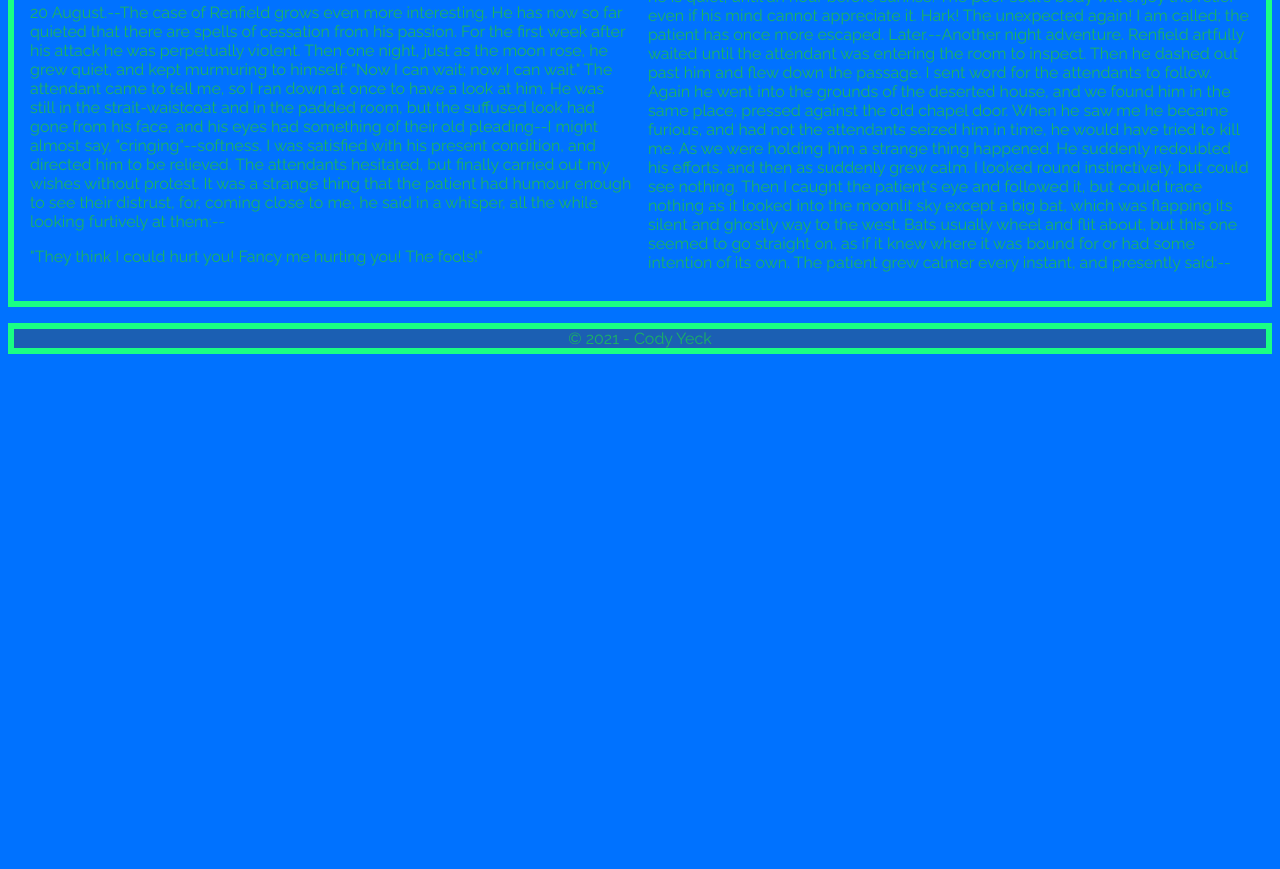
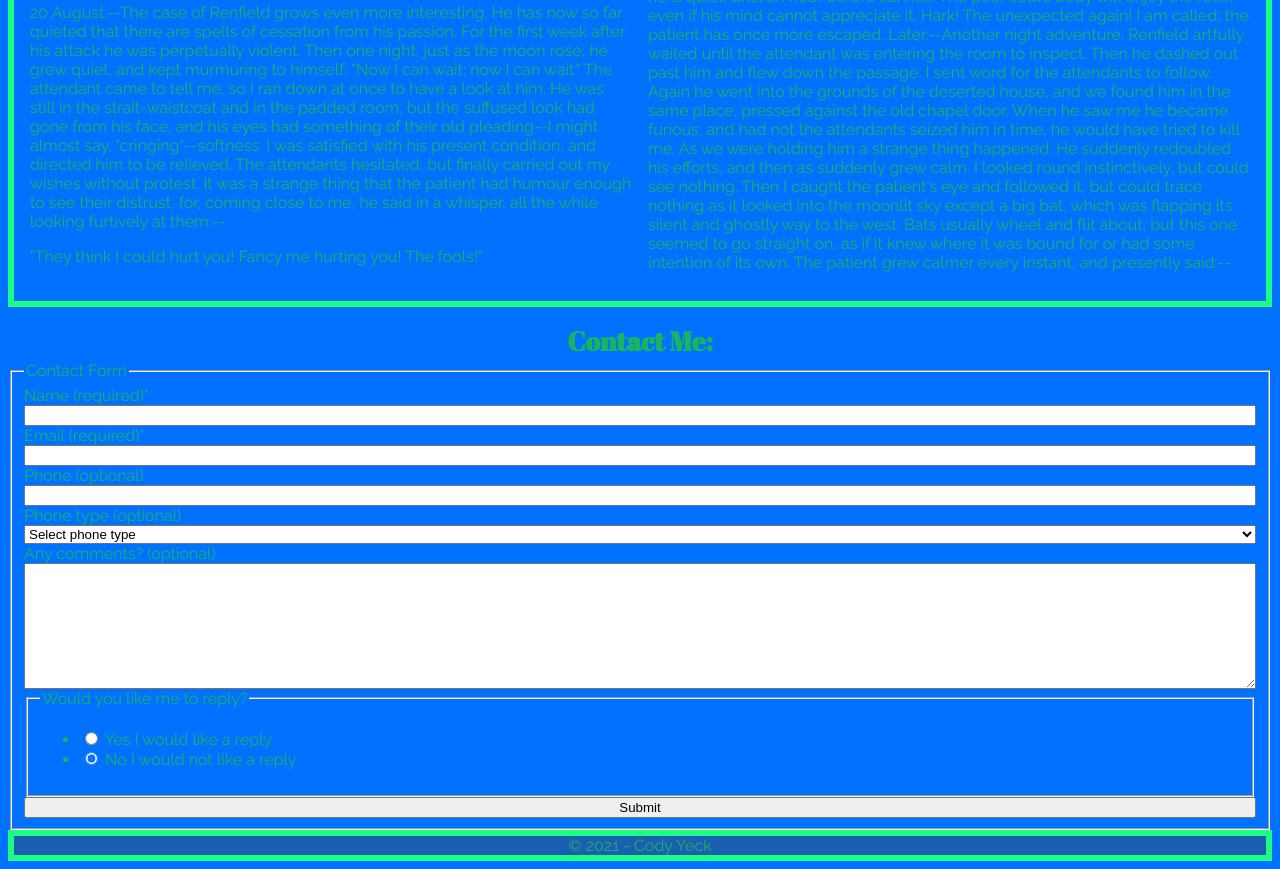
Before and after one commit to RVCC-IDMX/about-me-Cody817, a plain HTML site: page index.html in a window 1280 px wide. Shown: the part 3487-4356 px from the top of the page. Before the commit the page ends 3849 px from the top, so only its background shows below. Drawn offline with Linux system fonts and the light colour scheme.

Commit message:
Add netlify form

```diff
--- a/css/style.css
+++ b/css/style.css
@@ -157,3 +157,9 @@ section#hobbies {
 
 
 }
+
+
+#formElements {
+    display:grid;
+
+}
--- a/index.html
+++ b/index.html
@@ -111,6 +111,68 @@
 
         </article>
 
+
+        <section id="contact">
+
+            <h2>Contact Me:</h2>
+
+            <form id="contactForm" name="contactForm" method="post" data-netlify="true">
+
+                <fieldset>
+                    <legend>Contact Form</legend>
+
+                    <div id="formElements">
+
+                    <label for="name">Name (required)*</label>
+                    <input type="text"  id="name" name="name" required>
+
+                    <label for="email">Email (required)*</label>
+                    <input type="email"  id="email" name="email" required>
+
+                    <label for="phone">Phone (optional)</label>
+                    <input type="tel"  id="phone" name="phone">
+
+                    <label for="phonetype">Phone type (optional)
+                    </label>
+                    <select id="phonetype"  name="phonetype">
+                        <option value="" selected>Select phone type</option>
+                        <option value="Mobile">Mobile</option>
+                        <option value="Work">Work</option>
+                        <option value="Home">Home</option>
+                    </select>
+
+                    <label for="message">Any comments? (optional)</label>
+                    <textarea id="message" name="message" rows="8"></textarea>
+
+                    <fieldset>
+                        <legend>Would you like me to reply?</legend>
+
+                        <ul>
+                            <li>
+                                <input type="radio" id="message-yes" name="reply">
+                                <label for="message-yes">Yes I would like a reply</label>
+                            </li>
+
+                            <li>
+                                <input type="radio" id="message-no" name="reply" checked>
+                                <label for="message-no">No I would not like a reply</label>
+                            </li>
+                        </ul>
+
+                    </fieldset>
+
+                    <button type="submit">Submit</button>
+
+                </div>
+
+
+                </fieldset>
+
+
+            </form>
+
+        </section>
+
     </main>
 
     <footer>
```
